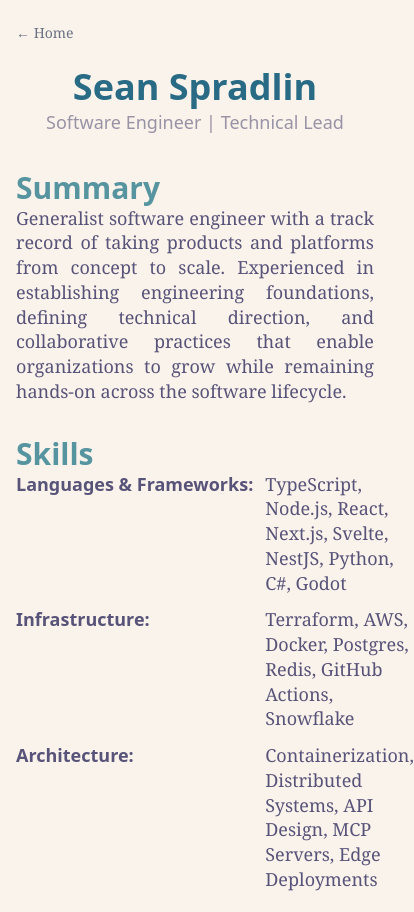
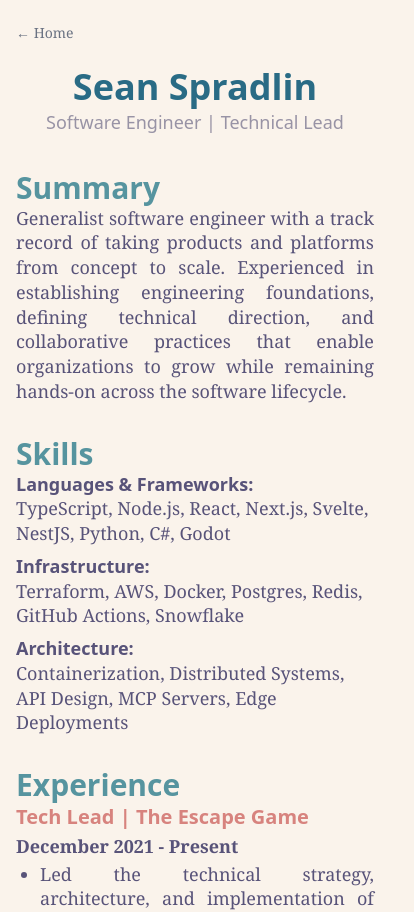
Before and after one commit to seanspradlin/blog, a SvelteKit app: page /resume in a window 390 px wide. Shown: the top 912 px of the page, 414 px wide, since content can reach past the window. Built offline with nearby package versions, Linux system fonts and the light colour scheme; what @iconify/tailwind4 would draw is missing.

Commit message:
fix: tight grid

```diff
--- a/src/routes/resume/+page.svelte
+++ b/src/routes/resume/+page.svelte
@@ -29,12 +29,12 @@
 	</div>
 	<div class="mt-8">
 		<h2 class="font-display text-3xl font-bold text-rp-foam">Skills</h2>
-		<dl class="tracking-snug grid grid-cols-[max-content_1fr] gap-3 leading-snug">
+		<dl class="tracking-snug leading-snug md:grid md:grid-cols-[max-content_1fr] md:gap-3">
 			<dt class="font-display font-semibold">Languages & Frameworks:</dt>
 			<dd>TypeScript, Node.js, React, Next.js, Svelte, NestJS, Python, C#, Godot</dd>
-			<dt class="font-display font-semibold">Infrastructure:</dt>
+			<dt class="mt-2 font-display font-semibold md:mt-0">Infrastructure:</dt>
 			<dd>Terraform, AWS, Docker, Postgres, Redis, GitHub Actions, Snowflake</dd>
-			<dt class="font-display font-semibold">Architecture:</dt>
+			<dt class="mt-2 font-display font-semibold md:mt-0">Architecture:</dt>
 			<dd>Containerization, Distributed Systems, API Design, MCP Servers, Edge Deployments</dd>
 		</dl>
 	</div>
```
